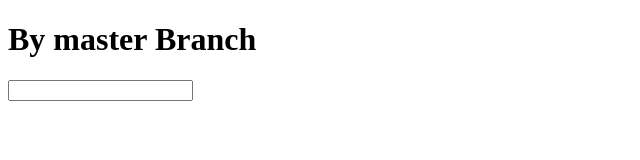
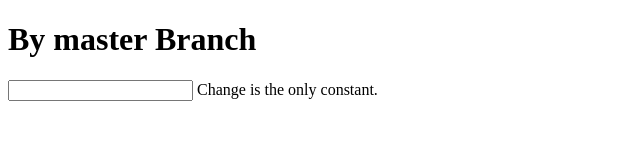
Before and after one commit to Saphal47/my-portfolio, a plain HTML site: page by_master.html in a window 1280 px wide. Shown: the whole page, without its empty margins (0-640 px from the left). Drawn offline with Linux system fonts and the light colour scheme.

Commit message:
masterUpdated

```diff
--- a/by_master.html
+++ b/by_master.html
@@ -9,5 +9,6 @@
 <body>
     <h1>By master Branch</h1>
     <input type="text" class="place">
+    Change is the only constant.
 </body>
 </html>
```
